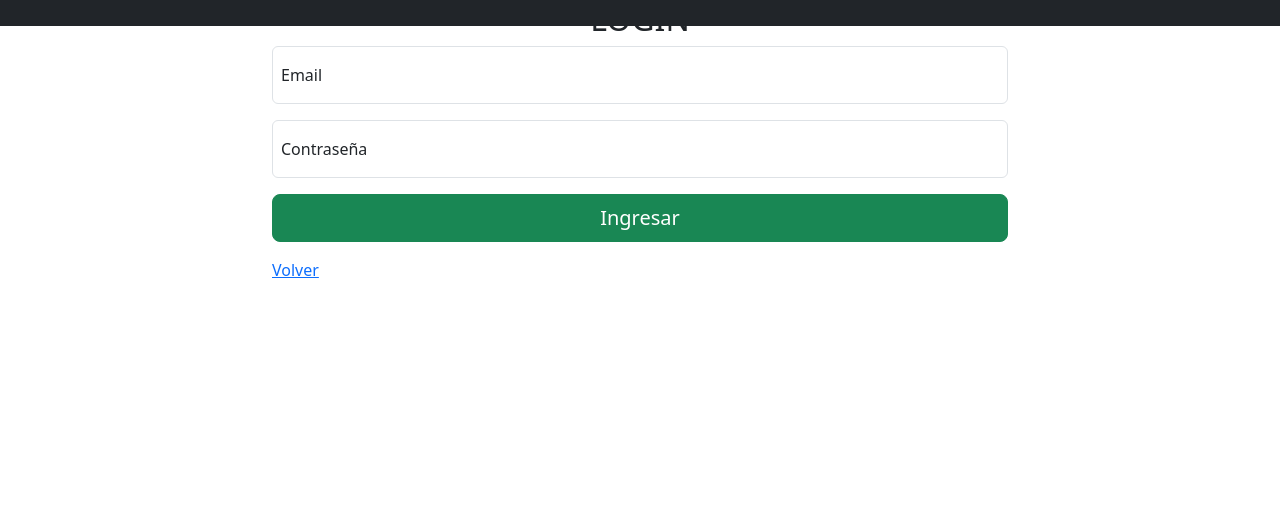
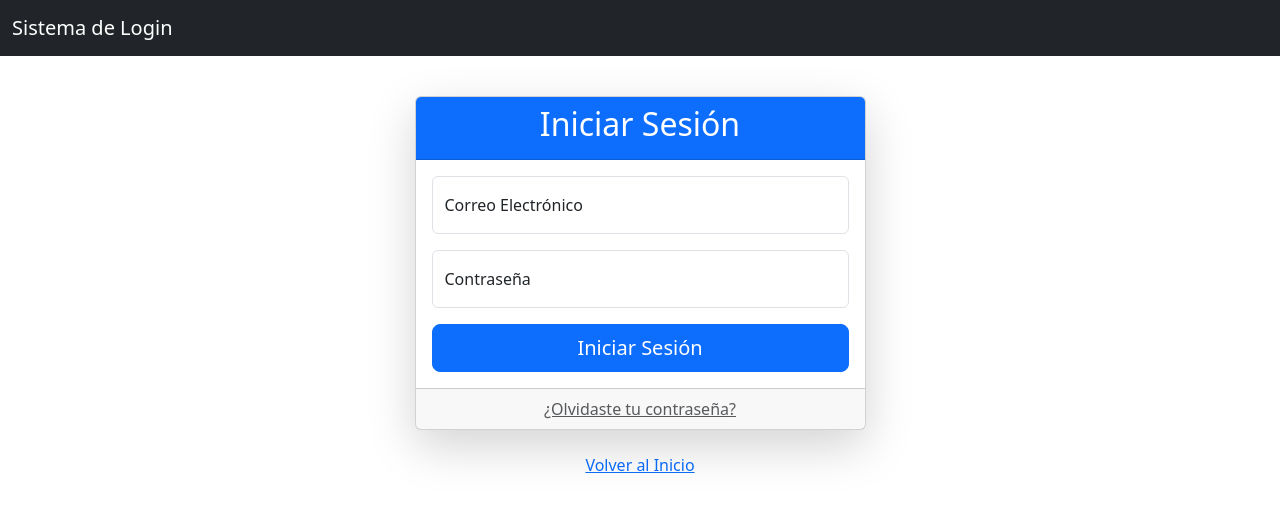
Before and after one commit to archiiPOWA/ProyectoPHP, a PHP site: page /login.php in a window 1280 px wide. Shown: the top 512 px of the page. Run offline with PHP 8.4, Linux system fonts and the light colour scheme; a stand-in replaces the project's code that opens the database connection; some libraries are stand-ins or nearby versions.

Commit message:
Warning corrections in Secure Login System

```diff
--- a/vista/login.php
+++ b/vista/login.php
@@ -3,32 +3,39 @@
 error_reporting(0); // Desactivar mostrar errores en producción
 ini_set('display_errors', 0);
 
-// Función para registrar intentos de login
-function registrar_intento($usuario, $exitoso = false) {
-    include("../core/conexion.php");
+// Archivo de configuración de base de datos
+require_once("../core/config.php");
 
+// Clase de gestión de login
+class LoginManager {
+    private $conexion;
+
+    public function __construct($conexion) {
+        $this->conexion = $conexion;
+    }
+
+    // Registrar intentos de login
+    private function registrarIntento($usuario, $exitoso = false) {
         $ip = $_SERVER['REMOTE_ADDR'];
         $sql = $exitoso
-        ? "INSERT INTO login_intentos (email, ip, exitoso) VALUES (?, ?, 1)"
-        : "INSERT INTO login_intentos (email, ip, exitoso) VALUES (?, ?, 0)";
+            ? "INSERT INTO login_intentos (email, ip, exitoso, timestamp) VALUES (?, ?, 1, NOW())"
+            : "INSERT INTO login_intentos (email, ip, exitoso, timestamp) VALUES (?, ?, 0, NOW())";
 
-    $stmt = mysqli_prepare($conexion, $sql);
+        $stmt = mysqli_prepare($this->conexion, $sql);
         mysqli_stmt_bind_param($stmt, "ss", $usuario, $ip);
         mysqli_stmt_execute($stmt);
         mysqli_stmt_close($stmt);
     }
 
-// Función para verificar intentos excedidos
-function intentos_excedidos($usuario) {
-    include("../core/conexion.php");
-
+    // Verificar intentos excedidos
+    private function intentosExcedidos($usuario) {
         $max_intentos = 3;
         $tiempo_bloqueo = 15 * 60; // 15 minutos
 
         $sql = "SELECT COUNT(*) as intentos FROM login_intentos
                 WHERE email = ? AND exitoso = 0 AND timestamp > DATE_SUB(NOW(), INTERVAL ? SECOND)";
 
-    $stmt = mysqli_prepare($conexion, $sql);
+        $stmt = mysqli_prepare($this->conexion, $sql);
         mysqli_stmt_bind_param($stmt, "si", $usuario, $tiempo_bloqueo);
         mysqli_stmt_execute($stmt);
         $result = mysqli_stmt_get_result($stmt);
@@ -37,76 +44,91 @@ function intentos_excedidos($usuario) {
         return $row['intentos'] >= $max_intentos;
     }
 
-// Procesamiento de login
-if (isset($_POST['Login'])) {
-    include("../core/conexion.php");
-
-    if (!$conexion) {
-        die("Error de conexión a la base de datos: " . mysqli_connect_error());
+    // Validar credenciales
+    public function validarLogin($email, $clave) {
+        // Validar formato de email
+        $email = filter_var($email, FILTER_VALIDATE_EMAIL);
+        if (!$email) {
+            return ['success' => false, 'message' => 'Email inválido'];
         }
 
-    // Capturar y limpiar los datos de manera segura
-    $u = filter_var(mysqli_real_escape_string($conexion, $_POST['dueño']), FILTER_VALIDATE_EMAIL);
+        // Verificar intentos excedidos
+        if ($this->intentosExcedidos($email)) {
+            return ['success' => false, 'message' => 'Demasiados intentos. Espere 15 minutos'];
+        }
 
-    if (!$u) {
-        header('Location: login.php?mensajee=Email inválido');
+        // Consulta preparada
+        $sql = "SELECT * FROM dueño WHERE EMAIL = ?";
+        $stmt = mysqli_prepare($this->conexion, $sql);
+
+        if (!$stmt) {
+            return ['success' => false, 'message' => 'Error interno de consulta'];
+        }
+
+        mysqli_stmt_bind_param($stmt, "s", $email);
+        mysqli_stmt_execute($stmt);
+        $result = mysqli_stmt_get_result($stmt);
+        $usuario = mysqli_fetch_assoc($result);
+
+        if (!$usuario) {
+            $this->registrarIntento($email);
+            return ['success' => false, 'message' => 'Usuario no encontrado'];
+        }
+
+        // Verificar contraseña
+        if (password_verify($clave, $usuario['CLAVE'])) {
+            // Inicio de sesión exitoso
+            $this->registrarIntento($email, true);
+            return [
+                'success' => true,
+                'usuario' => [
+                    'email' => $usuario['EMAIL'],
+                    'id' => $usuario['ID_ADOPTA'],
+                    'nombre' => $usuario['NOMBRE']
+                ]
+            ];
+        } else {
+            // Contraseña incorrecta
+            $this->registrarIntento($email);
+            return ['success' => false, 'message' => 'Contraseña incorrecta'];
+        }
+    }
+
+    // Iniciar sesión
+    public function iniciarSesion($usuario) {
+        session_start();
+        session_regenerate_id(true);
+
+        $_SESSION['dueño'] = $usuario['email'];
+        $_SESSION['IDdueño'] = $usuario['id'];
+        $_SESSION['Nombre'] = $usuario['nombre'];
+        $_SESSION['is_logged'] = 1;
+    }
+}
+
+// Procesamiento del formulario
+if ($_SERVER['REQUEST_METHOD'] === 'POST' && isset($_POST['Login'])) {
+    // Incluir conexión a la base de datos
+    require_once("../core/conexion.php");
+
+    // Crear instancia de LoginManager
+    $loginManager = new LoginManager($conexion);
+
+    // Intentar login
+    $resultado = $loginManager->validarLogin($_POST['dueño'], $_POST['clave']);
+
+    if ($resultado['success']) {
+        // Login exitoso
+        $loginManager->iniciarSesion($resultado['usuario']);
+        header('Location: index.php');
+        exit();
+    } else {
+        // Login fallido
+        header('Location: login.php?mensajee=' . urlencode($resultado['message']));
         exit();
     }
 
-    // Verificar intentos excedidos
-    if (intentos_excedidos($u)) {
-        header('Location: login.php?mensajee=Demasiados intentos. Espere 15 minutos');
-        exit();
-    }
-
-    // Consulta SQL preparada para obtener el hash de contraseña
-    $sql = "SELECT * FROM dueño WHERE EMAIL = ?";
-
-    $stmt = mysqli_prepare($conexion, $sql);
-
-    if ($stmt) {
-        mysqli_stmt_bind_param($stmt, "s", $u);
-        mysqli_stmt_execute($stmt);
-        $result = mysqli_stmt_get_result($stmt);
-        $rstlogin = mysqli_fetch_assoc($result);
-
-        if ($rstlogin) {
-            // Verificar contraseña con password_verify
-            if (password_verify($_POST['clave'], $rstlogin['CLAVE'])) {
-                // Iniciar sesión de manera segura
-                session_start();
-                session_regenerate_id(true); // Prevenir secuestro de sesión
-
-                // Configurar variables de sesión
-                $_SESSION['dueño'] = $rstlogin['EMAIL'];
-                $_SESSION['IDdueño'] = $rstlogin['ID_ADOPTA'];
-                $_SESSION['Nombre'] = $rstlogin['NOMBRE'];
-                $_SESSION['is_logged'] = 1;
-
-                // Registrar intento exitoso
-                registrar_intento($u, true);
-
-                header('Location: index.php');
-                exit();
-            } else {
-                // Contraseña incorrecta
-                registrar_intento($u);
-                header('Location: login.php?mensajee=Email o Contraseña Incorrectos');
-                exit();
-            }
-        } else {
-            // Usuario no encontrado
-            header('Location: login.php?mensajee=Usuario no encontrado');
-            exit();
-        }
-
-        mysqli_stmt_close($stmt);
-    } else {
-        // Error en preparación de consulta
-        header('Location: login.php?mensajee=Error interno');
-        exit();
-    }
-
+    // Cerrar conexión
     mysqli_close($conexion);
 }
 ?>
@@ -126,49 +148,73 @@ if (isset($_POST['Login'])) {
     <header>
         <nav class="navbar fixed-top navbar-expand-lg navbar-dark bg-dark">
             <div class="container-fluid">
-                <a class="navbar-brand" href="index.html"></a>
+                <a class="navbar-brand" href="index.html">Sistema de Login</a>
             </div>
         </nav>
     </header>
-    <main>
-        <section id="serOrador" class="container">
-            <div class="row justify-content-center">
-                <div class="col-lg-7 col-xl-8">
+
+    <main class="container mt-5 pt-5">
+        <section id="loginSection" class="row justify-content-center">
+            <div class="col-lg-5">
+                <div class="card shadow-lg">
+                    <div class="card-header bg-primary text-white text-center">
+                        <h2>Iniciar Sesión</h2>
+                    </div>
+                    <div class="card-body">
                         <?php
                         // Mostrar mensajes de error
                         if(isset($_GET['mensajee'])) {
-                        echo '<div class="alert alert-danger">' . htmlspecialchars($_GET['mensajee']) . '</div>';
+                            echo '<div class="alert alert-danger text-center">' .
+                                 htmlspecialchars($_GET['mensajee']) .
+                                 '</div>';
                         }
                         ?>
-                    <h2 class="text-center">LOGIN</h2>
-                    <form action="login.php" method="post" enctype="multipart/form-data" name="contact-form">
-                        <div class="row gx-2">
-                            <div class="form-floating col-md mb-3">
-                                <input name="dueño" id="nombreOrador" type="email" class="form-control" placeholder="Email" aria-label="Email" required>
-                                <label for="nombreOrador">Email</label>
+                        <form action="login.php" method="post" name="loginForm">
+                            <div class="form-floating mb-3">
+                                <input
+                                    type="email"
+                                    class="form-control"
+                                    id="floatingInput"
+                                    name="dueño"
+                                    placeholder="nombre@ejemplo.com"
+                                    required
+                                >
+                                <label for="floatingInput">Correo Electrónico</label>
+                            </div>
+                            <div class="form-floating mb-3">
+                                <input
+                                    type="password"
+                                    class="form-control"
+                                    id="floatingPassword"
+                                    name="clave"
+                                    placeholder="Contraseña"
+                                    required
+                                >
+                                <label for="floatingPassword">Contraseña</label>
+                            </div>
+
+                            <div class="d-grid">
+                                <button
+                                    type="submit"
+                                    name="Login"
+                                    class="btn btn-primary btn-lg"
+                                >
+                                    Iniciar Sesión
+                                </button>
+                            </div>
+                        </form>
+                    </div>
+                    <div class="card-footer text-center">
+                        <a href="recuperar-clave.php" class="text-muted">¿Olvidaste tu contraseña?</a>
                     </div>
                 </div>
-                        <div class="row gx-2">
-                            <div class="form-floating col-md mb-3">
-                                <input name="clave" id="correoOrador" type="password" class="form-control" placeholder="Contraseña" aria-label="Contraseña" required>
-                                <label for="correoOrador">Contraseña</label>
-                            </div>
-                        </div>
-
-                        <div class="row">
-                            <div class="col mb-3">
-                                <div class="d-grid">
-                                    <button type="submit" name="Login" class="btn btn-success btn-lg btn-form">Ingresar</button>
-                                </div>
-                            </div>
-                        </div>
-                    </form>
-                    <a href="index.php">Volver</a>
+                <div class="text-center mt-3">
+                    <a href="index.php" class="btn btn-link">Volver al Inicio</a>
                 </div>
             </div>
         </section>
     </main>
-    <footer></footer>
+
     <!-- Bootstrap JS -->
     <script src="https://cdn.jsdelivr.net/npm/bootstrap@5.2.1/dist/js/bootstrap.bundle.min.js"
         integrity="sha384-u1OknCvxWvY5kfmNBILK2hRnQC3Pr17a+RTT6rIHI7NnikvbZlHgTPOOmMi466C8"
```
Lines whose indentation alone changed are shown as unchanged.
